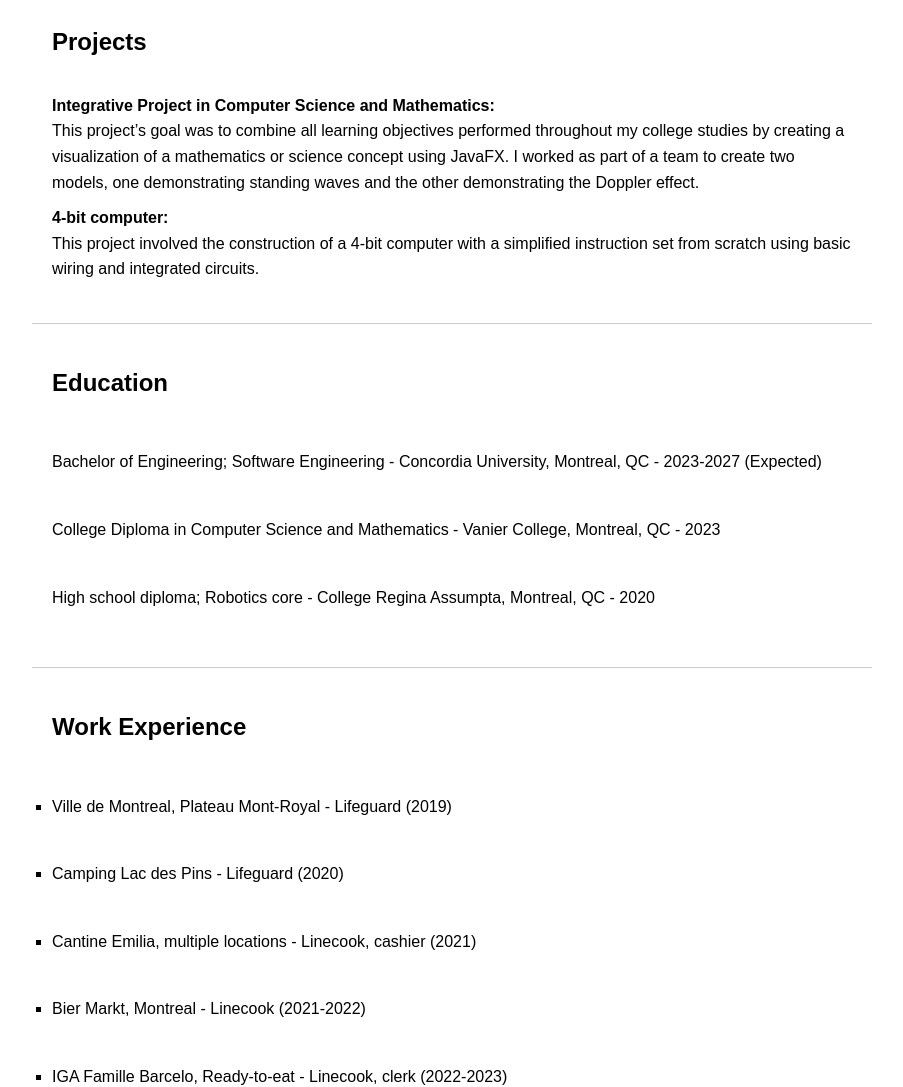
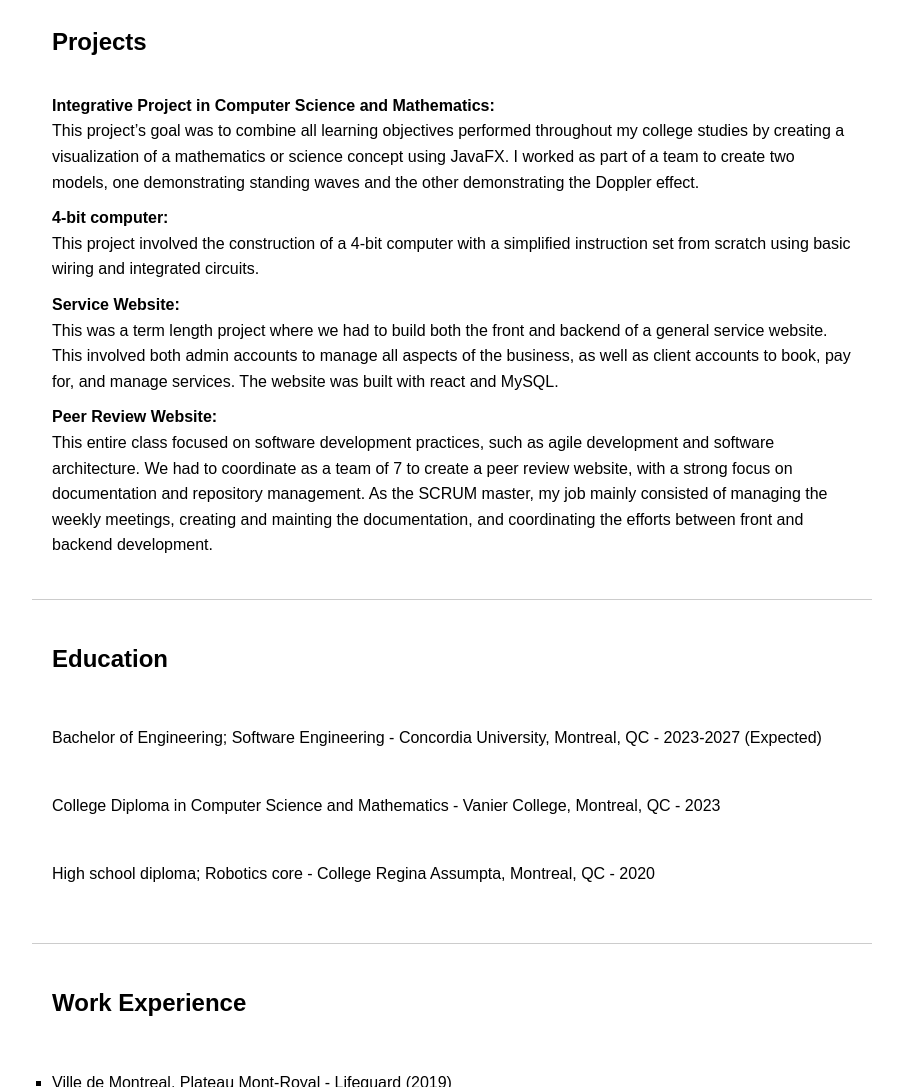
Before and after one commit to JemJemGermanie/jemjemgermanie.github.io, a plain HTML site: page index.html in a window 1280 px wide. Shown: the part 1119-2206 px from the top of the page, without its empty margins (188-1091 px from the left). Drawn offline with Linux system fonts and the light colour scheme.

Commit message:
updated projects

```diff
--- a/index.html
+++ b/index.html
@@ -47,7 +47,14 @@
                 <br>This project’s goal was to combine all learning objectives performed throughout my college studies by creating a visualization of a mathematics or science concept using JavaFX. I worked as part of a team to create two models, one demonstrating standing waves and the other demonstrating the Doppler effect.</li>
             <li><strong>4-bit computer:</strong>
                 <br>This project involved the construction of a 4-bit computer with a simplified instruction set from scratch using basic wiring and integrated circuits.</li>
-        </ul>
+            <li><strong>Service Website:</strong>
+                <br>This was a term length project where we had to build both the front and backend of a general service website. This involved both admin accounts to manage all
+                aspects of the business, as well as client accounts to book, pay for, and manage services. The website was built with react and MySQL.</li>
+            <li><strong>Peer Review Website:</strong>
+                <br>This entire class focused on software development practices, such as agile development and software architecture. We had to coordinate as a team of 7
+                to create a peer review website, with a strong focus on documentation and repository management. As the SCRUM master, my job mainly consisted of managing the weekly meetings,
+                creating and mainting the documentation, and coordinating the efforts between front and backend development.</li>
+                </ul>
     </section>
 
     <section id="education">
```
